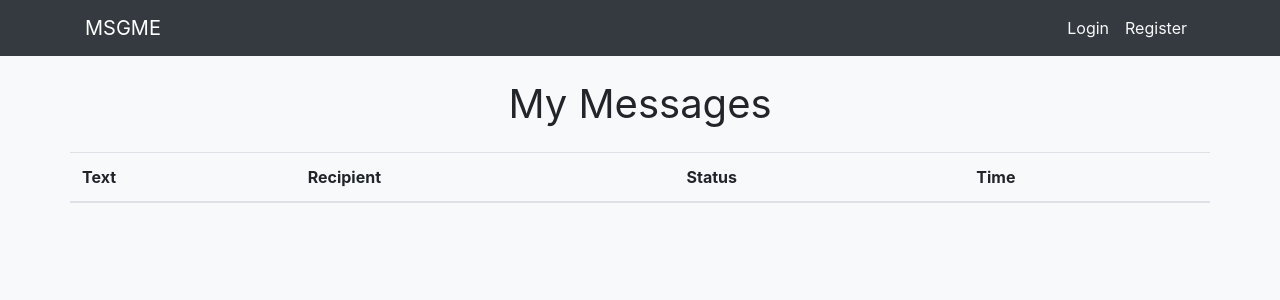
After one commit to hidjou/symfony-messeaging-app, a Symfony app: template templates/page/messages.html.twig in a window 1280 px wide. The commit adds this page. Shown: the top 300 px of the page. Run offline with Twig, Linux system fonts and the light colour scheme; the template is opened without the code that fills it, so the values that code supplies are empty; some libraries are stand-ins or nearby versions.

Commit message:
Showing user messages in /messages

```diff
--- a/templates/base.html.twig
+++ b/templates/base.html.twig
@@ -3,17 +3,17 @@
     <head>
         <meta charset="UTF-8">
         <link href="https://fonts.googleapis.com/css2?family=Open+Sans:wght@300;400;700&display=swap" rel="stylesheet">
-        <link rel="stylesheet" href="https://stackpath.bootstrapcdn.com/bootstrap/4.5.0/css/bootstrap.min.css">
+        <link href="https://stackpath.bootstrapcdn.com/bootstrap/4.5.0/css/bootstrap.min.css" rel="stylesheet">
         <title>{% block title %}Message Me!{% endblock %}</title>
         {% block stylesheets %}{% endblock %}
     </head>
     <body class="bg-light">
         {{ include('layout/navbar.html.twig') }}
         {% block body %}{% endblock %}
-        {% block javascripts %}{% endblock %}
 
         <script src="https://code.jquery.com/jquery-3.5.1.slim.min.js" integrity="sha256-4+XzXVhsDmqanXGHaHvgh1gMQKX40OUvDEBTu8JcmNs=" crossorigin="anonymous"></script>
         <script src="https://cdnjs.cloudflare.com/ajax/libs/popper.js/2.4.4/umd/popper.min.js"></script>
         <script src="https://stackpath.bootstrapcdn.com/bootstrap/4.5.0/js/bootstrap.min.js"></script>
+        {% block javascripts %}{% endblock %}
     </body>
 </html>
--- a/templates/layout/navbar.html.twig
+++ b/templates/layout/navbar.html.twig
@@ -11,8 +11,12 @@
                 <li class="nav-item p-2">
                     <span class="text-light">{{ app.user.getFullName() }}</span>
                 </li>
+                <li class="nav-item">
+                    <a class="nav-link text-light" href="{{ path('page.messages') }}">Messages</a>
+                </li>
             </ul>
         {% endif %}
+
         <ul class="navbar-nav ml-auto">
             {% if is_granted('IS_AUTHENTICATED_FULLY') %}
                 <li class="nav-item">
--- a/templates/page/index.html.twig
+++ b/templates/page/index.html.twig
@@ -1,10 +1,10 @@
 {% extends 'base.html.twig' %}
 
-{# {% block title %}Hello PageController!{% endblock %} #}
+{% block title %}Send a message!{% endblock %}
 
 {% block body %}
     <div class="container">
-    <h1 class="text-center my-4 font-weight-normal">MSGME</h1>
+    <h1 class="text-center my-4 font-weight-normal" id="pageTitle">MSGME</h1>
         <div class="row justify-content-center">
             <div class="col-4 card p-4">
                 {{ form_start(form, {'attr': {'novalidate': 'novalidate'}}) }}
--- /dev/null
+++ b/templates/page/messages.html.twig
@@ -0,0 +1,31 @@
+{% extends 'base.html.twig' %}
+
+{% block title %}My Messages{% endblock %}
+
+{% block body %}
+    <div class="container">
+    <h1 class="text-center my-4 font-weight-normal" id="pageTitle">My Messages</h1>
+        <div class="row">
+            <table class="table table-striped">
+                <thead>
+                    <tr>
+                        <th scope="col">Text</th>
+                        <th scope="col">Recipient</th>
+                        <th scope="col">Status</th>
+                        <th scope="col">Time</th>
+                    </tr>
+                </thead>
+                <tbody>
+                    {% for message in messages %}
+                        <tr>
+                            <td>{{ message.text }}</td>
+                            <td>{{ message.recipient }}</td>
+                            <td>{{ message.status }}</td>
+                            <td>{{ message.created_at|date("Y-m-d H:i:s") }}</td>
+                        </tr>
+                    {% endfor %}
+                </tbody>
+            </table>
+        </div>
+    </div>
+{% endblock %}
```
Also changed, not shown: src/Controller/PageController.php (+13 -19 lines), src/Entity/Message.php (+6 -2 lines), 1 other file.
